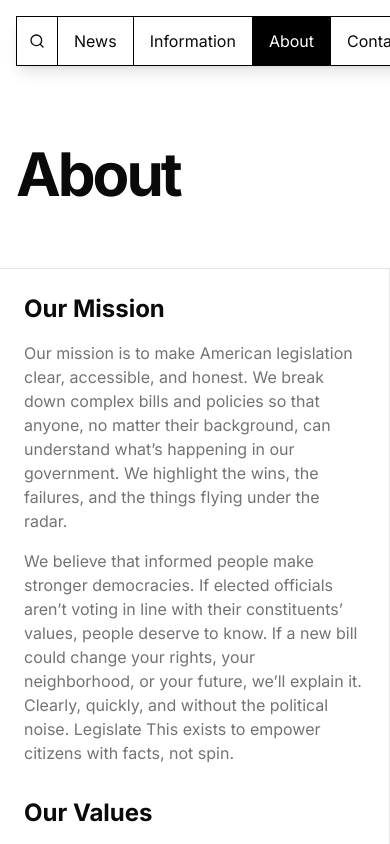
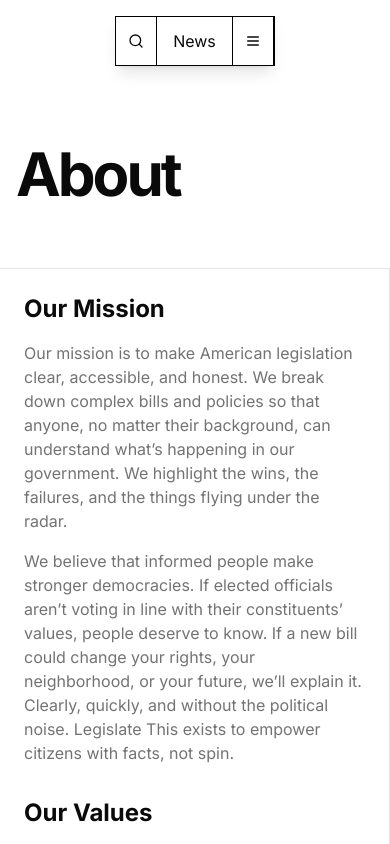
Before and after one commit to sneeezed/LegislateThis, a Next.js app in the folder LegislateThis/: page /about in a window 390 px wide. Shown: the top 844 px of the page. Built offline with nearby package versions, Linux system fonts and the light colour scheme.

Commit message:
(Mobile View + Bug Fixes + Icon) Fixes

```diff
--- a/LegislateThis/app/layout.tsx
+++ b/LegislateThis/app/layout.tsx
@@ -12,6 +12,9 @@ const inter = Inter({ subsets: ["latin"] })
 export const metadata = {
   title: "Legislate This",
   description: "Making legislation accessible, understandable, and actionable for everyone.",
+  icons: {
+    icon: "favicon.png",
+  },
 }
 
 export default function RootLayout({
--- a/LegislateThis/app/privacy/page.tsx
+++ b/LegislateThis/app/privacy/page.tsx
@@ -79,7 +79,7 @@ export default function Privacy() {
             <section>
               <h2 className="text-2xl font-bold mb-4">Contact Us</h2>
               <p className="text-muted-foreground">
-                If you have any questions about this Privacy Policy, please contact us at privacy@legislatethis.com or
+                If you have any questions about this Privacy Policy, please contact us at <a href="mailto:contact.legislate.this@gmail.com" className="underline">contact.legislate.this@gmail.com</a> or
                 through our contact form.
               </p>
             </section>
--- a/LegislateThis/app/terms/page.tsx
+++ b/LegislateThis/app/terms/page.tsx
@@ -69,7 +69,7 @@ export default function Terms() {
               <h2 className="text-2xl font-bold mb-4">Contact Information</h2>
               <p className="text-muted-foreground">
                 If you have any questions about these Terms of Service, please
-                contact us at <a href="mailto:legal@legislatethis.com" className="underline">legal@legislatethis.com</a> or
+                contact us at <a href="mailto:contact.legislate.this@gmail.com" className="underline">contact.legislate.this@gmail.com</a> or
                 through our contact form.
               </p>
             </section>
--- a/LegislateThis/components/navigation.tsx
+++ b/LegislateThis/components/navigation.tsx
@@ -1,6 +1,8 @@
 "use client"
 
-import { Search, Music, Moon, Sun, Palette, Volume2, VolumeX, Play, Pause, Info } from "lucide-react"
+import type React from "react"
+
+import { Search, Music, Moon, Sun, Palette, Volume2, VolumeX, Play, Pause, Info, Menu, X } from "lucide-react"
 import { Slider } from "@/components/ui/slider"
 import { CursorPreview } from "@/components/cursor-preview"
 import { useState, useEffect } from "react"
@@ -21,6 +23,7 @@ export function Navigation() {
   const { theme, setTheme } = useTheme()
   const router = useRouter()
   const pathname = usePathname()
+  const [showMobileMenu, setShowMobileMenu] = useState(false)
 
   // audio context
   const { isPlaying, volume, play, pause, setVolume, showSongInfo, setShowSongInfo } = useAudio()
@@ -86,6 +89,13 @@ export function Navigation() {
     return () => clearInterval(interval)
   }, [])
 
+  // Close mobile menu when search is activated
+  useEffect(() => {
+    if (showSearchBar) {
+      setShowMobileMenu(false)
+    }
+  }, [showSearchBar])
+
   const handleThemeToggle = () => {
     const themes = ["light", "dark", "blue", "autumn", "sage", "lavender"]
     const idx = themes.indexOf(theme || "light")
@@ -112,19 +122,23 @@ export function Navigation() {
   }
 
   const cursorTools = [
-    { name: "America",   cursor: "url('/cursors/America.cur'), auto",      preview: "/cursor-previews/America.png" },
-    { name: "chicken",   cursor: "url('/cursors/chicken.cur'), pointer",   preview: "/cursor-previews/chicken.png" },
-    { name: "cheese",    cursor: "url('/cursors/cheese.cur'), text",       preview: "/cursor-previews/cheese.png" },
-    { name: "realmouse", cursor: "url('/cursors/realmouse.cur'), crosshair", preview: "/cursor-previews/realmouse.png" },
-    { name: "bloons",    cursor: "url('/cursors/bloons.cur'), grab",       preview: "/cursor-previews/bloons.png" },
-    { name: "turtle",    cursor: "url('/cursors/turtle.cur'), help",       preview: "/cursor-previews/turtle.png" },
-    { name: "pencil",    cursor: "url('/cursors/pencil.cur'), wait",       preview: "/cursor-previews/pencil.png" },
-    { name: "pizza",     cursor: "url('/cursors/pizza.cur'), cell",        preview: "/cursor-previews/pizza.png" },
-    { name: "pin",       cursor: "url('/cursors/pin.cur'), text",          preview: "/cursor-previews/pin.png" },
-    { name: "mouse",     cursor: "url('/cursors/mouse.cur'), default",     preview: "/cursor-previews/mouse.png" },
+    { name: "America", cursor: "url('/cursors/America.cur'), auto", preview: "/cursor-previews/America.png" },
+    { name: "chicken", cursor: "url('/cursors/chicken.cur'), pointer", preview: "/cursor-previews/chicken.png" },
+    { name: "cheese", cursor: "url('/cursors/cheese.cur'), text", preview: "/cursor-previews/cheese.png" },
+    {
+      name: "realmouse",
+      cursor: "url('/cursors/realmouse.cur'), crosshair",
+      preview: "/cursor-previews/realmouse.png",
+    },
+    { name: "bloons", cursor: "url('/cursors/bloons.cur'), grab", preview: "/cursor-previews/bloons.png" },
+    { name: "turtle", cursor: "url('/cursors/turtle.cur'), help", preview: "/cursor-previews/turtle.png" },
+    { name: "pencil", cursor: "url('/cursors/pencil.cur'), wait", preview: "/cursor-previews/pencil.png" },
+    { name: "pizza", cursor: "url('/cursors/pizza.cur'), cell", preview: "/cursor-previews/pizza.png" },
+    { name: "pin", cursor: "url('/cursors/pin.cur'), text", preview: "/cursor-previews/pin.png" },
+    { name: "mouse", cursor: "url('/cursors/mouse.cur'), default", preview: "/cursor-previews/mouse.png" },
   ]
 
-  const handleCursorSelect = (tool: typeof cursorTools[0]) => {
+  const handleCursorSelect = (tool: (typeof cursorTools)[0]) => {
     setActiveCursorTool(tool.name)
     setCurrentCursor(tool.cursor)
   }
@@ -155,7 +169,6 @@ export function Navigation() {
       setSearchQuery("")
     }
   }
-
 
   const toggleMusicPlayer = () => {
     const newShow = !showMusicPlayer
@@ -188,7 +201,8 @@ export function Navigation() {
   return (
     <>
       {/* Floating Header Navigation */}
-      <header className="fixed top-4 left-4 right-4 z-50 flex justify-between lg-custom:justify-between items-center">
+      <div className="fixed top-4 left-4 right-4 z-50">
+        <header className="flex justify-between lg-custom:justify-between items-center">
           {/* Left Navigation - Centered on Mobile/Tablet (up to 1000px) */}
           <nav className="flex mx-auto lg-custom:mx-0 bg-white dark:bg-gray-900 blue:bg-blue-50 border border-black shadow-lg transition-all duration-300 ease-in-out">
             {/* search toggle + animated input */}
@@ -201,7 +215,13 @@ export function Navigation() {
               </button>
               <div
                 className={`overflow-hidden transition-all duration-300 ease-in-out ${
-                showSearchBar ? "w-64 opacity-100" : "w-0 opacity-0"
+                  showSearchBar
+                    ? `${
+                        showMobileMenu
+                          ? "w-2 min-[430px]:w-2"
+                          : "w-48 min-[430px]:w-64"
+                      } opacity-100`
+                    : "w-0 opacity-0"
                 }`}
               >
                 <input
@@ -216,7 +236,7 @@ export function Navigation() {
               </div>
             </div>
 
-          {/* “News” button stays always visible */}
+            {/* "News" button stays always visible */}
             <button
               className={`border-r border-black px-4 py-3 transition-colors hover:bg-black hover:text-white ${
                 activeNavItem === "news" ? "bg-black text-white" : ""
@@ -226,20 +246,17 @@ export function Navigation() {
               News
             </button>
 
-          {/* wrap Info/About/Contact in an animating container */}
+            {/* Desktop: wrap Info/About/Contact in an animating container */}
             <div
               className={`
-  flex items-center
+                hidden min-[430px]:flex items-center
                 overflow-hidden
                 transform origin-left
                 transition-all duration-300 ease-in-out
-  ${showSearchBar
-    ? "w-0 opacity-0 scale-x-0 pointer-events-none"
-    : "w-[18rem] opacity-100 scale-x-100"
-  }
+                ${showSearchBar ? "w-0 opacity-0 scale-x-0 pointer-events-none" : "w-[18rem] opacity-100 scale-x-100"}
               `}
             >
-            {['Information', 'About', 'Contact'].map((item) => (
+              {["Information", "About", "Contact"].map((item) => (
                 <button
                   key={item}
                   className={`border-r border-black px-4 py-3 transition-colors hover:bg-black hover:text-white ${
@@ -251,9 +268,30 @@ className={`
                 </button>
               ))}
             </div>
+
+            {/* Mobile: Hamburger menu button (only visible on screens < 430px) */}
+            <div className="min-[430px]:hidden relative">
+              <div
+                className={`
+                  flex items-center
+                  overflow-hidden
+                  transform origin-left
+                  transition-all duration-300 ease-in-out
+                  ${showSearchBar ? "w-0 opacity-0 scale-x-0 pointer-events-none" : "w-auto opacity-100 scale-x-100"}
+                `}
+              >
+                <button
+                  className="border-r border-black px-3 py-4 transition-colors hover:bg-black hover:text-white"
+                  onClick={() => setShowMobileMenu(!showMobileMenu)}
+                >
+                  {showMobileMenu ? <X className="h-4 w-4" /> : <Menu className="h-4 w-4" />}
+                </button>
+              </div>
+            </div>
           </nav>
 
           <div className="hidden lg-custom:flex items-center gap-4">
+            {/* Desktop right‐side controls (weather, music, cursor, theme) */}
             <div className="hidden lg-custom:block">
               <div
                 className="bg-white dark:bg-gray-900 blue:bg-blue-50 border border-black shadow-lg flex items-center"
@@ -299,7 +337,7 @@ className={`
                     <button
                       onClick={() => setShowSongInfo(!showSongInfo)}
                       className="border-l border-black px-3 py-3 flex items-center justify-center relative"
-                    title="Song Info"
+                      title="rain sounds - for focus and relaxation"
                     >
                       <Info className="h-4 w-4" />
                       {showSongInfo && (
@@ -363,6 +401,41 @@ className={`
             </div>
           </div>
         </header>
+
+        {/* Mobile Information Section - positioned directly beneath main nav bar */}
+        <div className="min-[430px]:hidden">
+          {showMobileMenu && !showSearchBar && (
+            <div
+              className="bg-white dark:bg-gray-900 blue:bg-blue-50 border border-black border-t-0 shadow-lg mx-auto animate-in slide-in-from-top-2 duration-200"
+              style={{ width: "fit-content" }}
+            >
+              <div>
+                {["About", "Contact", "Information"].map((item) => (
+                  <button
+                    key={item}
+                    className="w-full text-left px-4 py-3 border-b border-black/10 transition-colors hover:bg-black hover:text-white min-w-[200px]"
+                    onClick={() => {
+                      handleNavigation(item)
+                      setShowMobileMenu(false)
+                    }}
+                  >
+                    {item}
+                  </button>
+                ))}
+
+                <button
+                  className="w-full text-left px-4 py-3 border-b border-black/10 last:border-b-0 transition-colors hover:bg-black hover:text-white flex items-center gap-2 min-w-[200px]"
+                  onClick={handleThemeToggle}
+                >
+                  {mounted && getThemeIcon()}
+                  <span>Change Theme</span>
+                </button>
+              </div>
+            </div>
+          )}
+        </div>
+      </div>
     </>
   )
+
 }
--- a/LegislateThis/contexts/persistent-state-context.tsx
+++ b/LegislateThis/contexts/persistent-state-context.tsx
@@ -18,7 +18,6 @@ interface PersistentStateContextType extends AppState {
   setCurrentCursor: (cursor: string) => void
   setActiveRightButton: (button: string) => void
   setShowMusicPlayer: (show: boolean) => void
-  setHeartClicked: (clicked: boolean) => void
   resetCursor: () => void
 }
 
@@ -58,7 +57,6 @@ export function PersistentStateProvider({ children }: { children: ReactNode }) {
     setCurrentCursor: (cursor: string) => updateState({ currentCursor: cursor }),
     setActiveRightButton: (button: string) => updateState({ activeRightButton: button }),
     setShowMusicPlayer: (show: boolean) => updateState({ showMusicPlayer: show }),
-    setHeartClicked: (clicked: boolean) => updateState({ heartClicked: clicked }),
     resetCursor: () => updateState({ activeCursorTool: "", currentCursor: "default" }),
   }
 
```
Also changed, not shown: LegislateThis/firebase.json, LegislateThis/public/favicon.png (added). Lines whose indentation alone changed are shown as unchanged.
